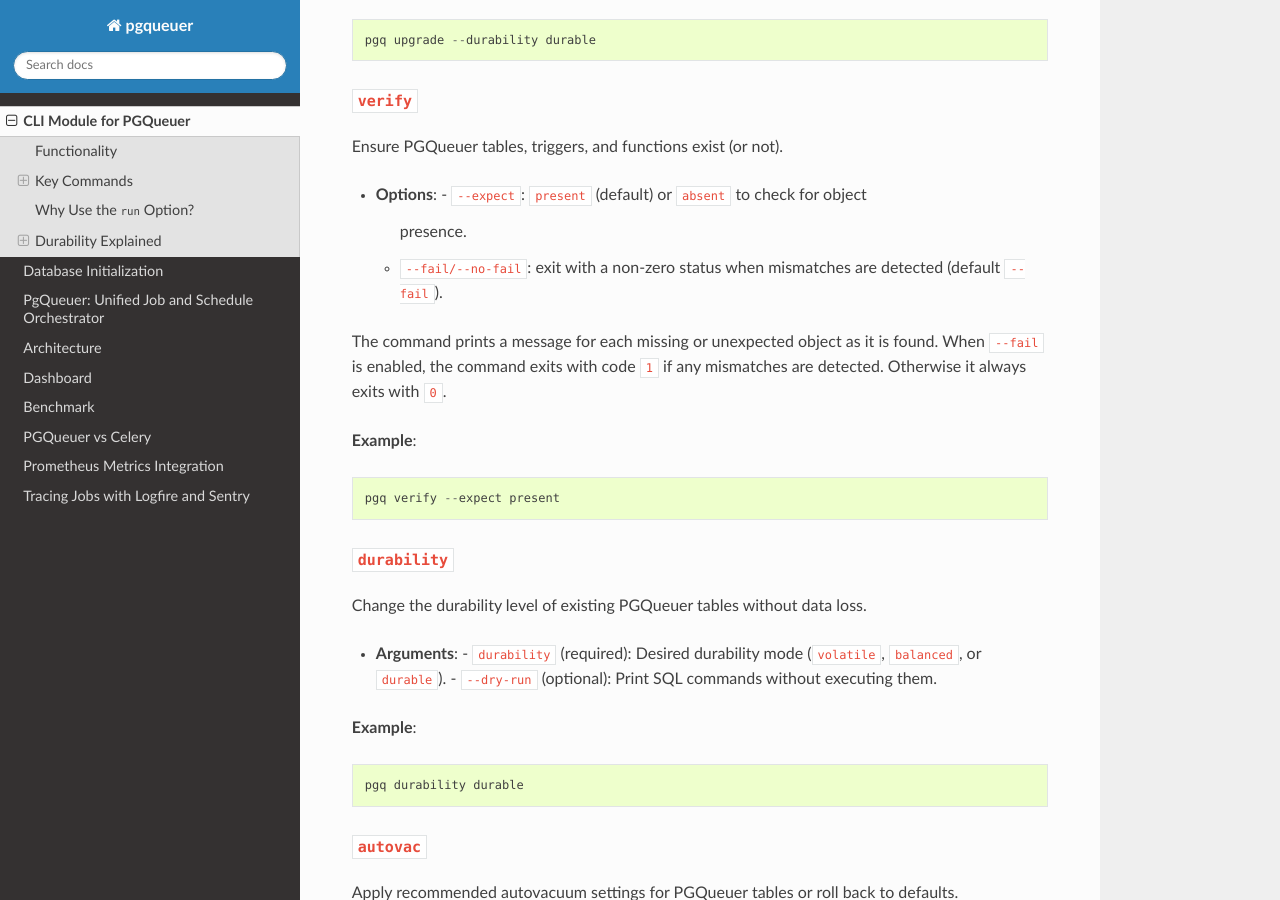
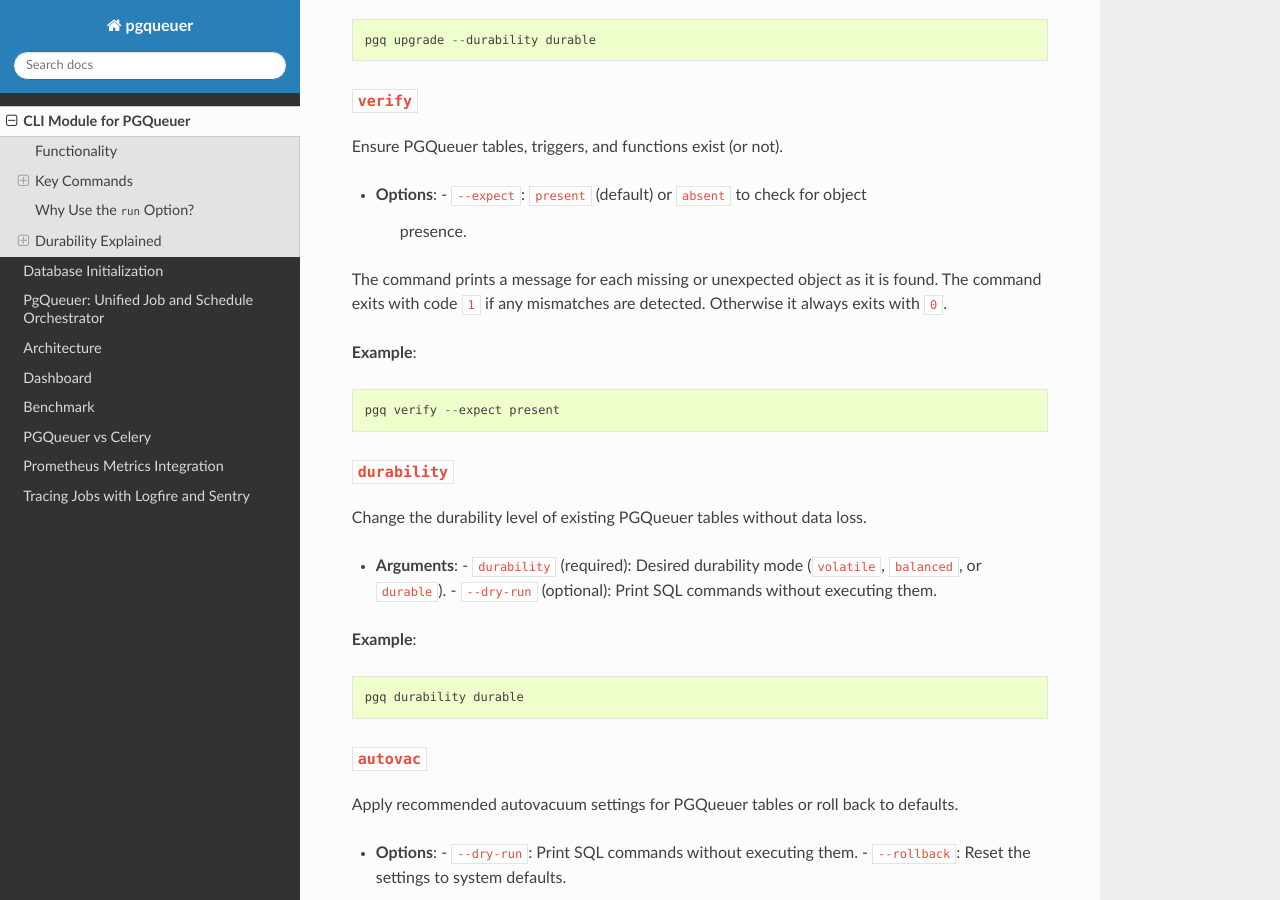
Before and after one commit to janbjorge/pgqueuer, a Sphinx documentation site: the page built from docs/cli.rst, in a window 1280 px wide and 900 px high, scrolled down 1162 px. Built offline with Sphinx 7.4.7 and the Read the Docs theme 3.1.0, drawn with Linux system fonts in a browser that asks for light colours; pages that are not in the unit, such as notebooks, are missing from menus.

Commit message:
Minor cleanups

```diff
--- a/docs/cli.rst
+++ b/docs/cli.rst
@@ -48,12 +48,9 @@
 - **Options**:
   - ``--expect``: ``present`` (default) or ``absent`` to check for object
     presence.
-  - ``--fail/--no-fail``: exit with a non-zero status when mismatches are
-    detected (default ``--fail``).
 
 The command prints a message for each missing or unexpected object as it is
-found. When ``--fail`` is enabled, the command exits with code ``1`` if any
-mismatches are detected. Otherwise it always exits with ``0``.
+found. The command exits with code ``1`` if any mismatches are detected. Otherwise it always exits with ``0``.
 
 **Example**::
 
```
Also changed, not shown: 1 other file.
